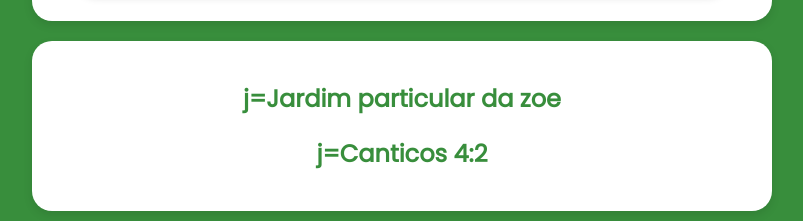
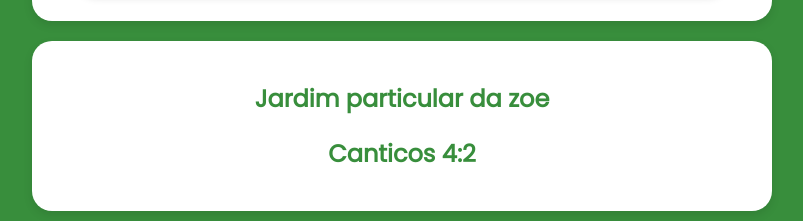
Before and after one commit to josadaque05/NIVER, a plain HTML site: page index.html in a window 1280 px wide. Shown: the part 1154-1375 px from the top of the page, without its empty margins (238-1041 px from the left). Drawn offline with nearby package versions, Linux system fonts and the light colour scheme; no server answers.

Commit message:
Update index.html

```diff
--- a/index.html
+++ b/index.html
@@ -67,8 +67,8 @@
   </div>
 
   <div class="card">
-    <h2>j=Jardim particular da zoe</h2>
-    <h2>j=Canticos 4:2</h2>
+    <h2>Jardim particular da zoe</h2>
+    <h2>Canticos 4:2</h2>
     <ul id="confirmados"> </ul>
     <p id="total"></p>
   </div>
```
